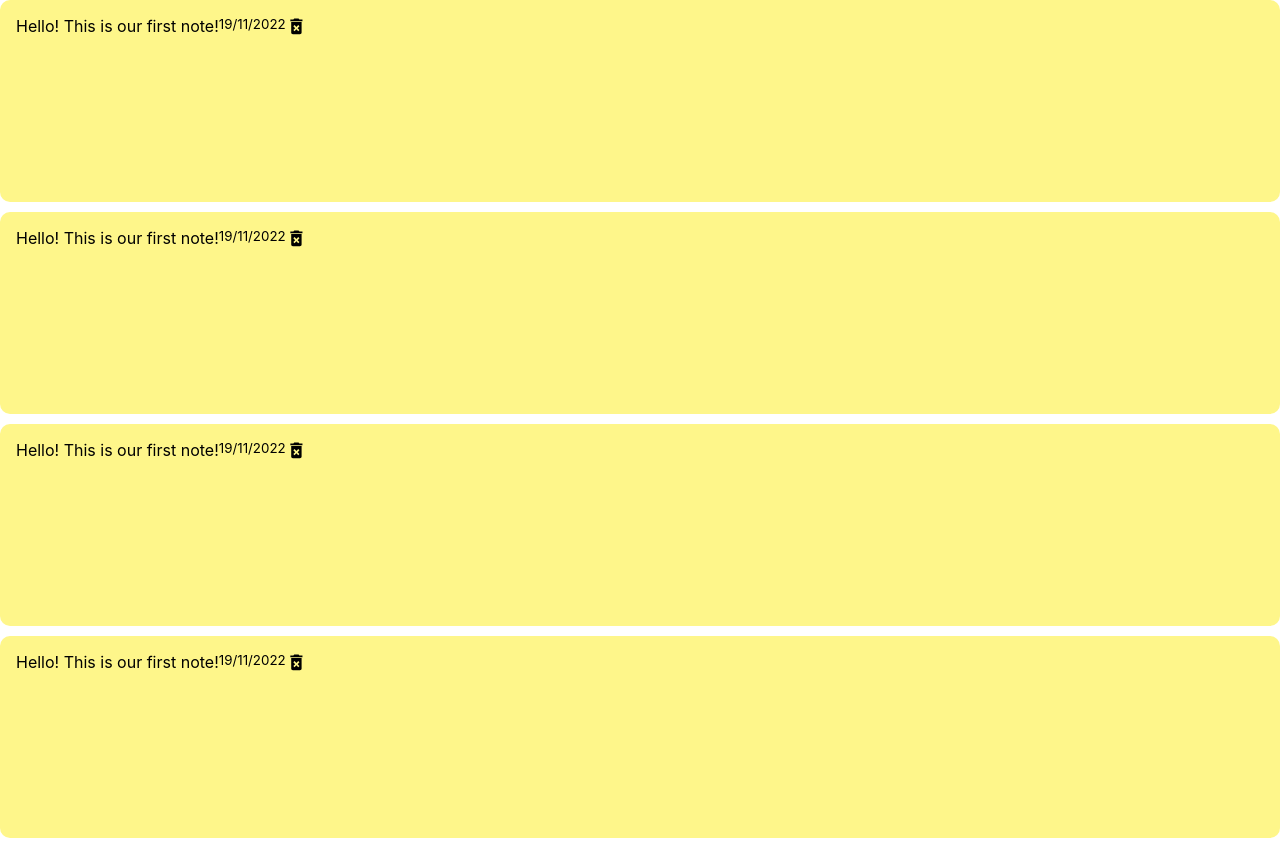
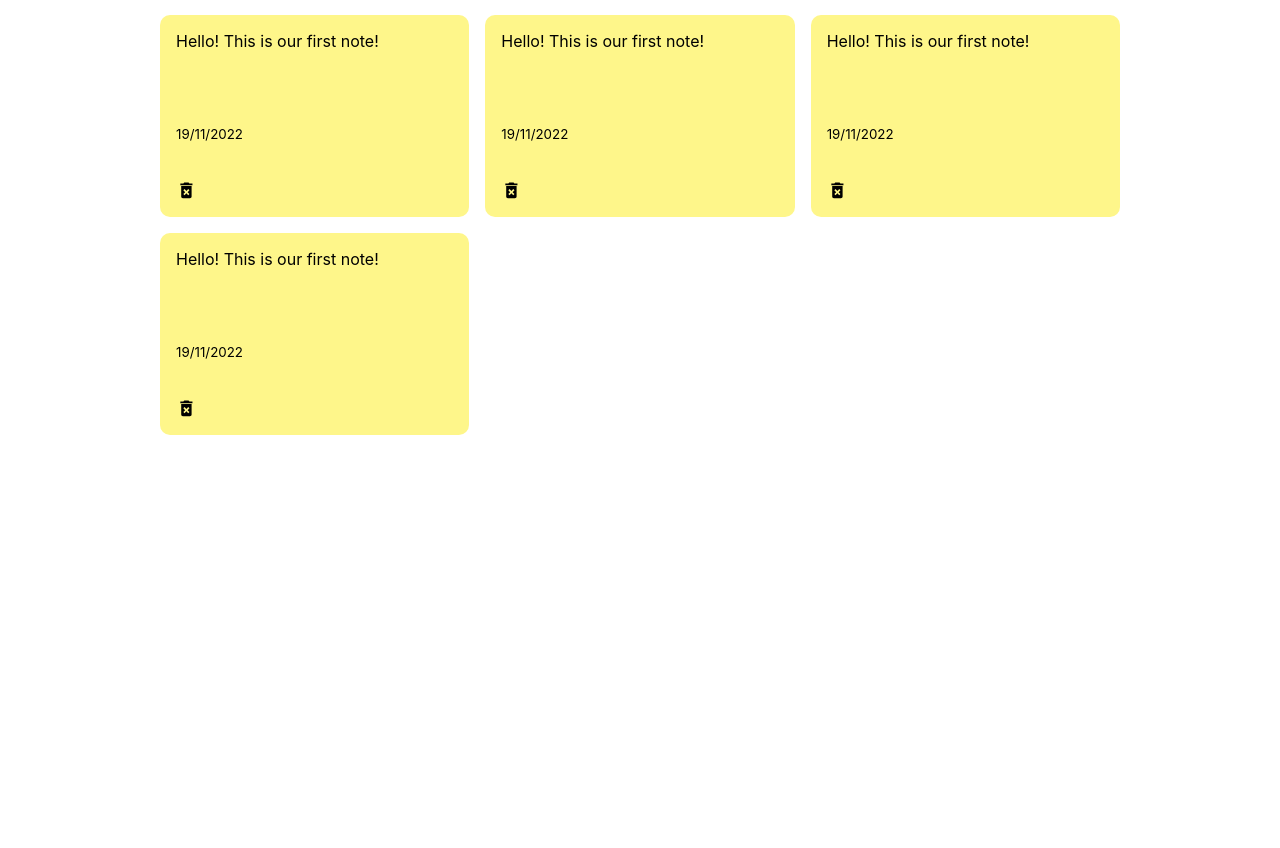
Before and after one commit to chelahcynthia/my-notes-app, a React (Create React App) app in the folder my-notes-app/: page / in a window 1280 px wide. After the commit the page ends 800 px from the top, so only its background shows below. Built offline with nearby package versions, Linux system fonts and the light colour scheme.

Commit message:
Make changes

```diff
--- a/my-notes-app/src/index.css
+++ b/my-notes-app/src/index.css
@@ -11,12 +11,30 @@
   font-family: source-code-pro, Menlo, Monaco, Consolas, 'Courier New',
     monospace;
 }
+.container{
+  max-width: 960px;
+  margin-right: auto;
+  margin-left: auto;
+  padding: 15px;
+  padding-left: 15px;
+}
 
+.notes_list{
+  display: grid;
+  grid-gap: 1rem;
+  grid-template-columns: repeat(auto-fit, minmax(250px, 1fr));
+}
 .note {
   background-color: #fef68a;
-  margin-bottom: 10px;
   border-radius: 10px;
   padding: 1rem;
   min-height: 170px;
   display: flex;
+  flex-direction: column;
+  justify-content: space-between;
 }
+.note_footer{
+  display:flex;
+  align-items: center;
+  justify-content: space-between;
+}
```
Also changed, not shown: my-notes-app/src/App.css (added).
